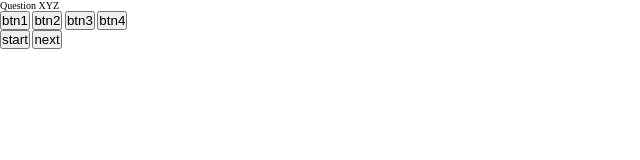
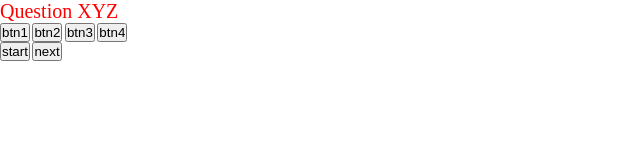
Before and after one commit to manny-p/javascript-quiz-app, a website built with Parcel: page src/index.html in a window 1280 px wide. Shown: the whole page, without its empty margins (0-640 px from the left). Built offline with nearby package versions, Linux system fonts and the light colour scheme.

Commit message:
refactor

```diff
--- a/src/js/main.js
+++ b/src/js/main.js
@@ -8,10 +8,10 @@ function initialize() {
   // render the button that lets you start the game
   document.getElementById('app').innerHTML = `
   <div class="container-game">
-  <div id="container-question" class="hide">
-    <div id="question">Question XYZ</div>
+  <div class="container-question hide">
+    <div id="question" class="question">Question XYZ</div>
   </div>
-  <div id="container-btn-answers" class="btn-answers">
+  <div id="btn-answers" class="container-btn-answers">
     <button class="btn">btn1</button>
     <button class="btn">btn2</button>
     <button class="btn">btn3</button>
--- a/src/scss/main.scss
+++ b/src/scss/main.scss
@@ -15,6 +15,15 @@ body {
   // background-color: rgba(67, 67, 240, 0.824);
 }
 
+.container-game {
+  // display: none;
+}
+
+.question {
+  font-size: 2rem;
+  color: red;
+}
+
 .hide {
   // display: none;
 }
```
